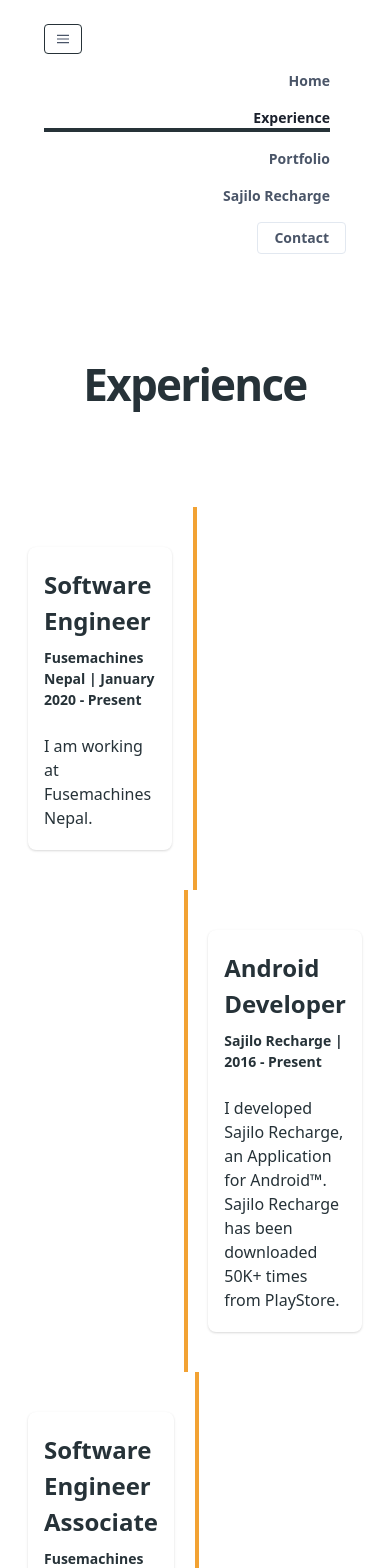
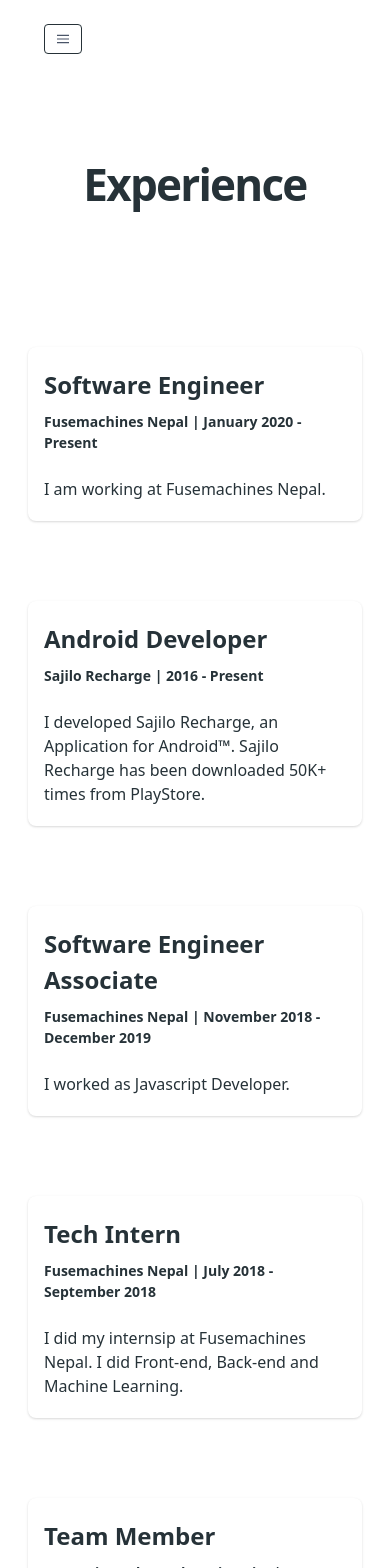
Before and after one commit to ishandongol/ishandongol.github.io, a Next.js app: page /experience in a window 390 px wide. Shown: the top 1568 px of the page. Built offline with nearby package versions, Linux system fonts and the light colour scheme.

Commit message:
[TIMELINE RESPONSIVE]

```diff
--- a/components/footer.tsx
+++ b/components/footer.tsx
@@ -7,7 +7,7 @@ const Footer = () => {
       <Container>
         <div className="py-28 flex flex-col lg:flex-row items-center">
           <div  className=" lg:w-3/4">
-          <h3 className="text-4xl lg:text-5xl font-bold tracking-tighter text-sajilo leading-tight text-center lg:text-left mb-10 lg:mb-0 lg:pr-4">
+          <h3 className="text-3xl lg:text-5xl font-bold tracking-tighter text-sajilo leading-tight text-center lg:text-left mb-10 lg:mb-0 lg:pr-4">
            the full stack developer you would <svg xmlns="http://www.w3.org/2000/svg" viewBox="0 0 20 20" fill="currentColor" className="h-10 w-10 inline-block text-sajilo-yellow">
   <path fillRule="evenodd" d="M3.172 5.172a4 4 0 015.656 0L10 6.343l1.172-1.171a4 4 0 115.656 5.656L10 17.657l-6.828-6.829a4 4 0 010-5.656z" clipRule="evenodd" />
 </svg> to work with.
--- a/components/header.tsx
+++ b/components/header.tsx
@@ -1,6 +1,7 @@
 import Link from 'next/link'
 import Container from '../components/container'
 import { useRouter } from 'next/router'
+import { useState } from 'react'
 
 interface HeaderProps {
   className?: string
@@ -28,6 +29,7 @@ const HeaderLink: React.FC<HeaderItem & { className: string }> = ({ url, title,
 }
 const Header: React.FC<HeaderProps> = ({ className }) => {
   const router = useRouter()
+  const [toggled,setToggled] = useState<boolean>(false)
   return (
     <nav className={`z-10 flex items-center font-bold justify-between flex-wrap p-6 ${className || ''} sticky top-0 bg-white`}>
       <Container>
@@ -36,13 +38,15 @@ const Header: React.FC<HeaderProps> = ({ className }) => {
           <a className="hover:underline h-8 subpixel-antialiased ">{'< ईशान डंगोल />'}</a>
         </Link>
       </div> */}
-        <div className="block lg:hidden">
-          <button className="flex items-center px-3 py-2 border rounded text-gray-700 border-sajilo hover:text-gray-800 hover:border-gray-800">
+        <div className="block lg:hidden ">
+          <button onClick={()=>{
+            setToggled(!toggled)
+          }} className="flex items-center px-3 py-2 border rounded text-gray-700 border-sajilo hover:text-gray-800 hover:border-gray-800">
             <svg className="fill-current h-3 w-3" viewBox="0 0 20 20" xmlns="http://www.w3.org/2000/svg"><title>Menu</title><path d="M0 3h20v2H0V3zm0 6h20v2H0V9zm0 6h20v2H0v-2z" /></svg>
           </button>
         </div>
-        <div className="block flex-grow lg:flex lg:items-center lg:w-auto text-right">
-          <div className="text-sm lg:flex-grow">
+        <div className="block flex-grow lg:flex lg:items-center lg:w-auto lg:text-right">
+          <div className={`text-sm lg:flex-grow ${toggled ? '':'hidden'} lg:inline`}>
             {headerItems.map((header,index) => {
               const { dynamic,url } = header;
               if(dynamic){
--- a/components/home-layout.tsx
+++ b/components/home-layout.tsx
@@ -25,9 +25,9 @@ const HomeLayout = ({ children }: Props) => {
     return (
         <>
             <Meta />
-            <div className="min-h-screen text-sajilo">
+            <div className="h-auto lg:min-h-screen text-sajilo">
                 <Header/>
-                <main className="h-calculated">{children}</main>
+                <main className="md:h-calculated">{children}</main>
             </div>
       <Footer />
 
--- a/components/intro.tsx
+++ b/components/intro.tsx
@@ -1,8 +1,8 @@
 
 const Intro = () => {
   return (
-    <section className="flex-col md:flex-row flex items-end md:justify-between mb-16 md:mb-12 h-calculated hero">
-      <h2 className="text-6xl md:text-7xl font-bold text-sajilo tracking-tighter leading-tight  ml-auto pb-24">
+    <section className="flex-col md:flex-row flex items-end md:justify-between mb-16 md:mb-12 lg:h-calculated hero">
+      <h2 className="text-5xl md:text-7xl font-bold text-sajilo tracking-tighter leading-tight  ml-auto pb-24">
       {'{ ... ईशान डंगोल }'}
       </h2>
     </section>
--- a/components/timeline-box-wrapper.tsx
+++ b/components/timeline-box-wrapper.tsx
@@ -1,7 +1,7 @@
 
-const TimeLineBoxWrapper:React.FC = ({children}) => {
+const TimeLineBoxWrapper:React.FC<{className?:string}> = ({children,className}) => {
   return (
-    <div className="w-full px-2 py-10">
+    <div className={`w-full px-2 py-10 ${className || ''}`}>
       {children}
     </div>
   )
--- a/components/timeline-left.tsx
+++ b/components/timeline-left.tsx
@@ -16,7 +16,7 @@ const TimelineLeft = (props: ExperienceData) => {
                 />
             </TimeLineBoxWrapper>
             <TimelineLine />
-            <TimeLineBoxWrapper />
+            <TimeLineBoxWrapper className="hidden lg:block" />
 
         </TimelineWrapper>
     )
--- a/components/timeline-line.tsx
+++ b/components/timeline-line.tsx
@@ -1,8 +1,8 @@
 
 const TimelineLine: React.FC = () => {
   return (
-    <div className="w-1/5  flex justify-center">
-      <div className="relative flex h-full w-1 bg-sajilo-yellow items-center justify-center">
+    <div className="lg:w-1/5 justify-center hidden lg:flex">
+      <div className="relative h-full lg:w-1 bg-sajilo-yellow items-center justify-center">
 
       </div>
     </div>
--- a/components/timeline-right.tsx
+++ b/components/timeline-right.tsx
@@ -7,7 +7,7 @@ import TimelineWrapper from "./timeline-wrapper"
 const TimelineRight = (props: ExperienceData) => {
   return (
     <TimelineWrapper>
-      <TimeLineBoxWrapper />
+      <TimeLineBoxWrapper className="hidden lg:block" />
       <TimelineLine />
       <TimeLineBoxWrapper>
       <TimelineBox
```
